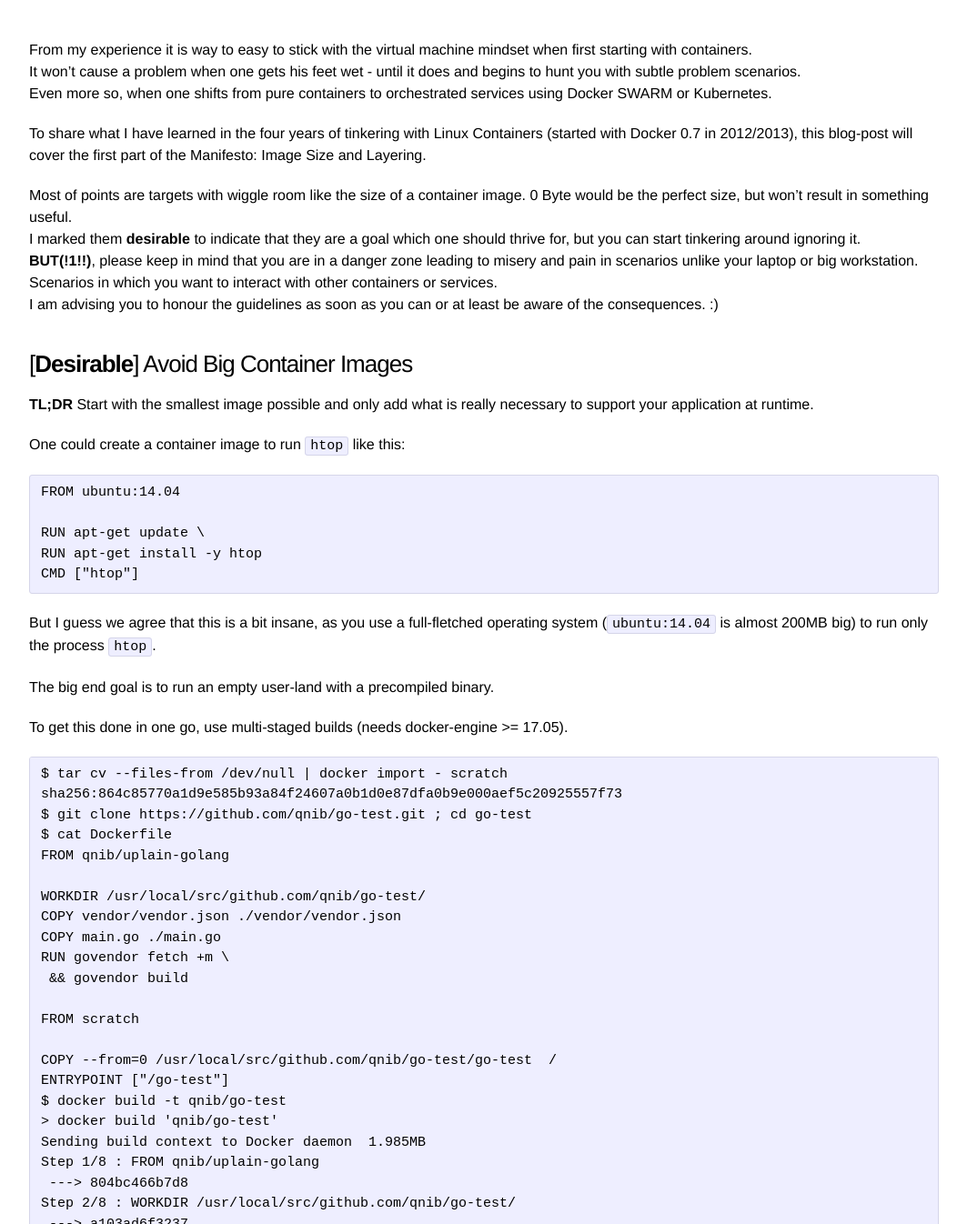
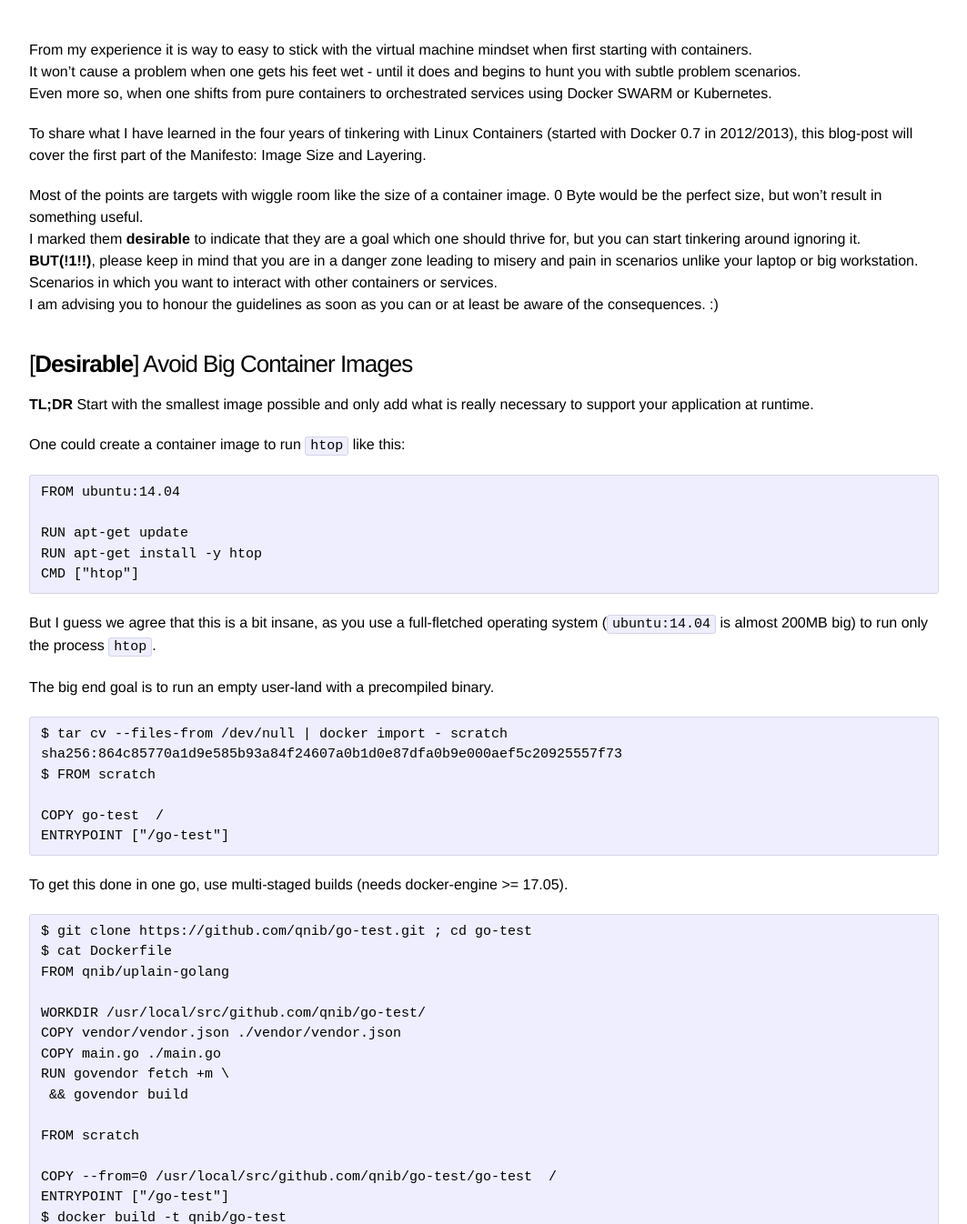
Before and after one commit to ChristianKniep/QNIBIncBlog, a Jekyll site: the page built from _posts/2017-05-07-container-manifesto-1-build.md, in a window 1280 px wide and 1400 px high, scrolled down 533 px, cut to the strip 54-1400 px from the top of the window. Shown: the whole strip at 91% size, without its empty margins (108-1171 px from the left). Built offline with Jekyll 4.4.1, drawn with Linux system fonts in a browser that asks for light colours; Markdown is read by kramdown in place of the engine named in the settings; some of the changed text lies outside the part shown.

Commit message:
some refinements

````diff
--- a/_posts/2017-05-07-container-manifesto-1-build.md
+++ b/_posts/2017-05-07-container-manifesto-1-build.md
@@ -6,7 +6,7 @@ date: 2017-05-07
 tags: eng blog docker manifesto ConMan build
 ---
 
-During the [April MeetUp](https://www.meetup.com/M-E-L-I-G-Berlin-Metrics-Events-Logs-Inventory-Glue/events/238948734/) I introduced some guidelines about how to build and run containers
+During the [April MeetUp](https://www.meetup.com/M-E-L-I-G-Berlin-Metrics-Events-Logs-Inventory-Glue/events/238948734/) I introduced some guidelines about how to build and run containers.
 
 <iframe width="560" height="315" src="https://www.youtube.com/embed/DPI1eAgts0w?ecver=1" frameborder="0" allowfullscreen></iframe>
 
@@ -16,7 +16,7 @@ Even more so, when one shifts from pure containers to orchestrated services usin
 
 To share what I have learned in the four years of tinkering with Linux Containers (started with Docker 0.7 in 2012/2013), this blog-post will cover the first part of the Manifesto: Image Size and Layering.
 
-Most of points are targets with wiggle room like the size of a container image. 0 Byte would be the perfect size, but won't result in something useful. <br>
+Most of the points are targets with wiggle room like the size of a container image. 0 Byte would be the perfect size, but won't result in something useful. <br>
 I marked them **desirable** to indicate that they are a goal which one should thrive for, but you can start tinkering around ignoring it.<br>
 **BUT(!1!!)**, please keep in mind that you are in a danger zone leading to misery and pain in scenarios unlike your laptop or big workstation. Scenarios in which you want to interact with other containers or services.<br>
 I am advising you to honour the guidelines as soon as you can or at least be aware of the consequences. :)
@@ -30,7 +30,7 @@ One could create a container image to run `htop` like this:
 ```
 FROM ubuntu:14.04
 
-RUN apt-get update \
+RUN apt-get update
 RUN apt-get install -y htop
 CMD ["htop"]
 ```
@@ -39,11 +39,18 @@ But I guess we agree that this is a bit insane, as you use a full-fletched opera
 
 The big end goal is to run an empty user-land with a precompiled binary.
 
+```
+$ tar cv --files-from /dev/null | docker import - scratch
+sha256:864c85770a1d9e585b93a84f24607a0b1d0e87dfa0b9e000aef5c20925557f73
+$ FROM scratch
+
+COPY go-test  /
+ENTRYPOINT ["/go-test"]
+```
+
 To get this done in one go, use multi-staged builds (needs docker-engine >= 17.05).
 
 ```
-$ tar cv --files-from /dev/null | docker import - scratch
-sha256:864c85770a1d9e585b93a84f24607a0b1d0e87dfa0b9e000aef5c20925557f73
 $ git clone https://github.com/qnib/go-test.git ; cd go-test
 $ cat Dockerfile
 FROM qnib/uplain-golang
@@ -100,7 +107,7 @@ This bugger is only 1.5MB in size, easily downloaded by any device, even on slow
 **Take a breath** and make sure you inhale what just happened here:<br>
 By using multi-stage build, your building container image can be as big as you like, the resulting artifact (the binary, jar, ...) will just be copied over (`COPY --from=0`) in a subsequent step using a stripped down parent.
 
-A good starting point, with a decently striped down user-land, is Alpine Linux `docker pull alpine`. <br>
+A good starting point, with a decently striped down user-land, is Alpine Linux (`docker pull alpine`). <br>
 The base image has only 5MB, even though it is a full OS with package manager (`apk --no-cache add vim`) and alike.<br>
 Careful though, it is not based on glibc, which might cause some trouble - depending on the app.
 
@@ -169,10 +176,7 @@ The Dockerfile might look suspicious, because it repeats `apt-get update` and `a
 
 But this repetition only takes place at build-time, not to mention that the individual step will just install the content and (hopefully) removes the intermediate files used by the package manager; hence, the outcome should be the same - but in two different file-system layers.
 
-The benefit comes in when one reruns the build, while only changing the second step. The first one won't be repeated. A general rule I follow is to position the steps according to their expected change rate (stable stuff on top) and the duration (build time, download time) of the step.
-
-Furthermore when multiple images are build like that the download is sped up, because (hopefully) a lot of layers are shared.
-
+When building multiple images like that, the download is sped up, because (hopefully) a lot of layers are shared.
 This images:
 
 ```
@@ -197,6 +201,8 @@ RUN apt-get update \
 
 ... combined with the first image, result in three file-system layers (`nginx`, `postgres` and `openjre8`) and are going to be reused when downloading. If one would have use single-layer images each file-system layer is different and can not be reused.
 
+Furthermore caching the steps benefits when reruning the build, while only changing the second step. The first one won't be repeated. A general rule I follow is to position the steps according to their expected change rate (stable stuff on top) and the duration (build time, download time) of the step.
+
 ## Up Next
 
 This post is already longer then expected, so I will split the Container Manifesto up in even more posts.
````
